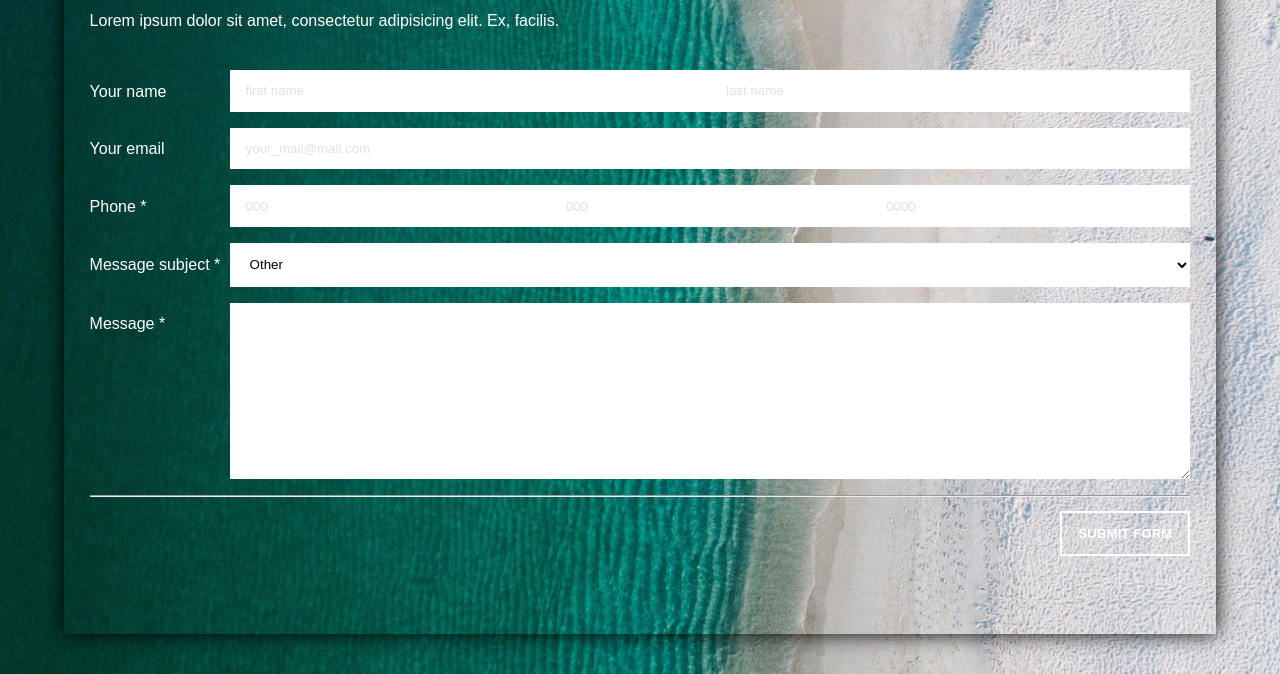
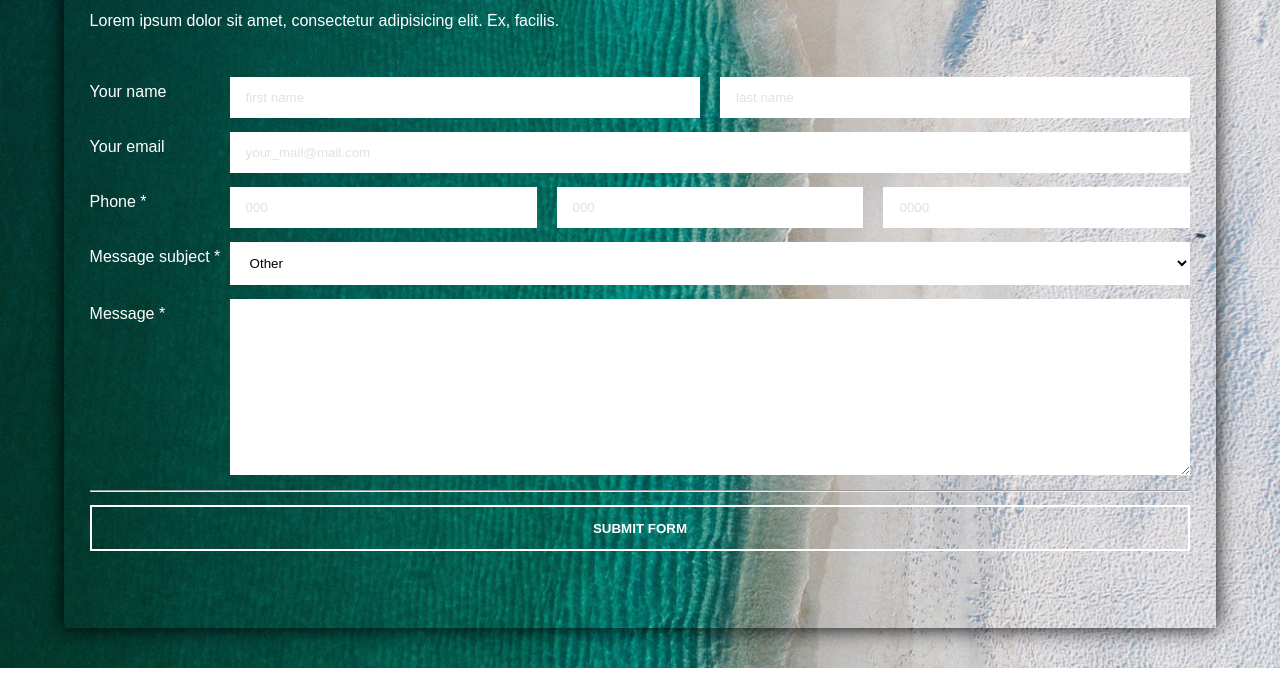
Before and after one commit to Popovsky/form2, a plain HTML site: page index.html in a window 1280 px wide. Shown: the part 161-835 px from the top of the page. Drawn offline with Linux system fonts and the light colour scheme.

Commit message:
Commit 5

```diff
--- a/css/styles.css
+++ b/css/styles.css
@@ -5,25 +5,29 @@
 }
 
 .contactFormWrapper {
+    --first-color: white;
     background-image: url("./../images/background.jpg");
     background-size: cover;
+    background-repeat: no-repeat;
     object-fit: cover;
-    background-repeat: no-repeat;
     min-height: 100vh;
     padding: 5vh 5vw;
     display: flex;
     align-items: center;
 }
 
-.contentForm {
-    background: transparent;
+.contactForm {
     box-shadow: 0 0 20px 0 rgba(0,0,0,1);
     width: 100%;
     font-family: sans-serif;
-    color: white;
+    color: var(--first-color);
     padding: 8vh 2vw;
     max-width: 1200px;
     margin: auto;
+}
+
+.contactForm, .submitButton {
+    background: transparent;
 }
 
 .formName {
@@ -37,11 +41,10 @@
     text-overflow: ellipsis;
 }
 
-.userFormSection {
+.userFormSection, .input {
     display: flex;
     justify-content: space-between;
     flex-wrap: wrap;
-    margin: 1em 0;
 }
 
 .text > *, .submitButton {
@@ -50,14 +53,11 @@
 
 .text {
     min-width: 140px;
-    padding-top: 0.8em;
+    margin: 0.8em 0;
 }
 
-.input {
-    display: flex;
-    justify-content: space-between;
+.input, .input > * {
     flex-grow: 1;
-    flex-wrap: wrap;
 }
 
 .input > *, .submitButton {
@@ -66,33 +66,32 @@
 
 .input > * {
     min-width: 120px;
-    background: white;
+    background: var(--first-color);
     border: none;
-    flex-grow: 1;
+    margin: 0.5em 0;
 }
 
-/*.input > input + input {*/
-/*    margin-left: 1.5em;*/
-/*}*/
+.input > input + input {
+    margin-left: 1.5em;
+}
 
-.contentForm:first-letter {
-    text-transform: uppercase;
-}
-/*===================================*/
-.contentForm div:first-letter {
+.contactForm:first-letter, .contactForm div:first-letter, .submitButton {
     text-transform: uppercase;
 }
 
-.contentForm input::placeholder {
+.contactForm input::placeholder {
     color: #e1e1e1;
 }
-/*====================================*/
+
+.line {
+    margin-top: 0.5em;
+}
+
 .submitButton {
     margin: 1em 0 1em auto;
-    background: transparent;
-    border: 2px solid white;
-    color: white;
-    text-transform: uppercase;
+    border: 2px solid var(--first-color);
+    color: var(--first-color);
     display: table;
     font-weight: bold;
+    width: 100%;
 }
--- a/index.html
+++ b/index.html
@@ -10,7 +10,7 @@
 </head>
 <body>
 <section class="contactFormWrapper">
-    <form class="contentForm" action="#" method="post">
+    <form class="contactForm" action="#" method="post">
         <h1 class="formName">contact form</h1>
         <p class="formDescription">Lorem ipsum dolor sit amet, consectetur adipisicing elit. Ex, facilis.</p>
 
@@ -21,8 +21,15 @@
                 </label>
             </div>
             <div class="input">
-                <input type="text" placeholder="first name" id="name">
-                <input type="text" placeholder="last name">
+                <input id="name"
+                       type="text"
+                       placeholder="first name"
+                       pattern="[A-Za-z]{3-20}"
+                       required>
+                <input type="text"
+                       placeholder="last name"
+                       pattern="[A-Za-z]{3-20}"
+                       required>
             </div>
         </section>
         <section class="userEmail userFormSection">
@@ -30,7 +37,11 @@
                 <label for="email">your email</label>
             </div>
             <div class="input">
-                <input type="email" placeholder="your_mail@mail.com" id="email">
+                <input id="email"
+                       type="email"
+                       placeholder="your_mail@mail.com"
+                       pattern="/^[a-zA-Z0-9.!#$%&'*+/=?^_`{|}~-]+@[a-zA-Z0-9-]+(?:\.[a-zA-Z0-9-]+)*$/"
+                       required>
             </div>
         </section>
         <section class="userPhone userFormSection">
@@ -38,9 +49,16 @@
                 <label for="phone">phone *</label>
             </div>
             <div class="input">
-                <input type="tel" placeholder="000" id="phone">
-                <input type="tel" placeholder="000">
-                <input type="tel" placeholder="0000">
+                <input id="phone"
+                       type="tel"
+                       pattern="[0-9]{3}-[0-9]{3}-[0-9]{4}"
+                       placeholder="000">
+                <input type="tel"
+                       pattern="[0-9]{3}-[0-9]{3}-[0-9]{4}"
+                       placeholder="000">
+                <input type="tel"
+                       pattern="[0-9]{3}-[0-9]{3}-[0-9]{4}"
+                       placeholder="0000">
             </div>
         </section>
         <section class="userSubject userFormSection">
@@ -48,7 +66,7 @@
                 <label for="subject">message subject *</label>
             </div>
             <div class="input">
-                <select name="" id="subject">
+                <select id="subject">
                     <option value="option1">Option1</option>
                     <option value="option2">Option2</option>
                     <option value="option3">Option3</option>
@@ -63,7 +81,7 @@
                 <label for="message">message *</label>
             </div>
             <div class="input">
-                <textarea name="" id="message" cols="30" rows="10"></textarea>
+                <textarea id="message" cols="30" rows="10"></textarea>
             </div>
         </section>
 
```
